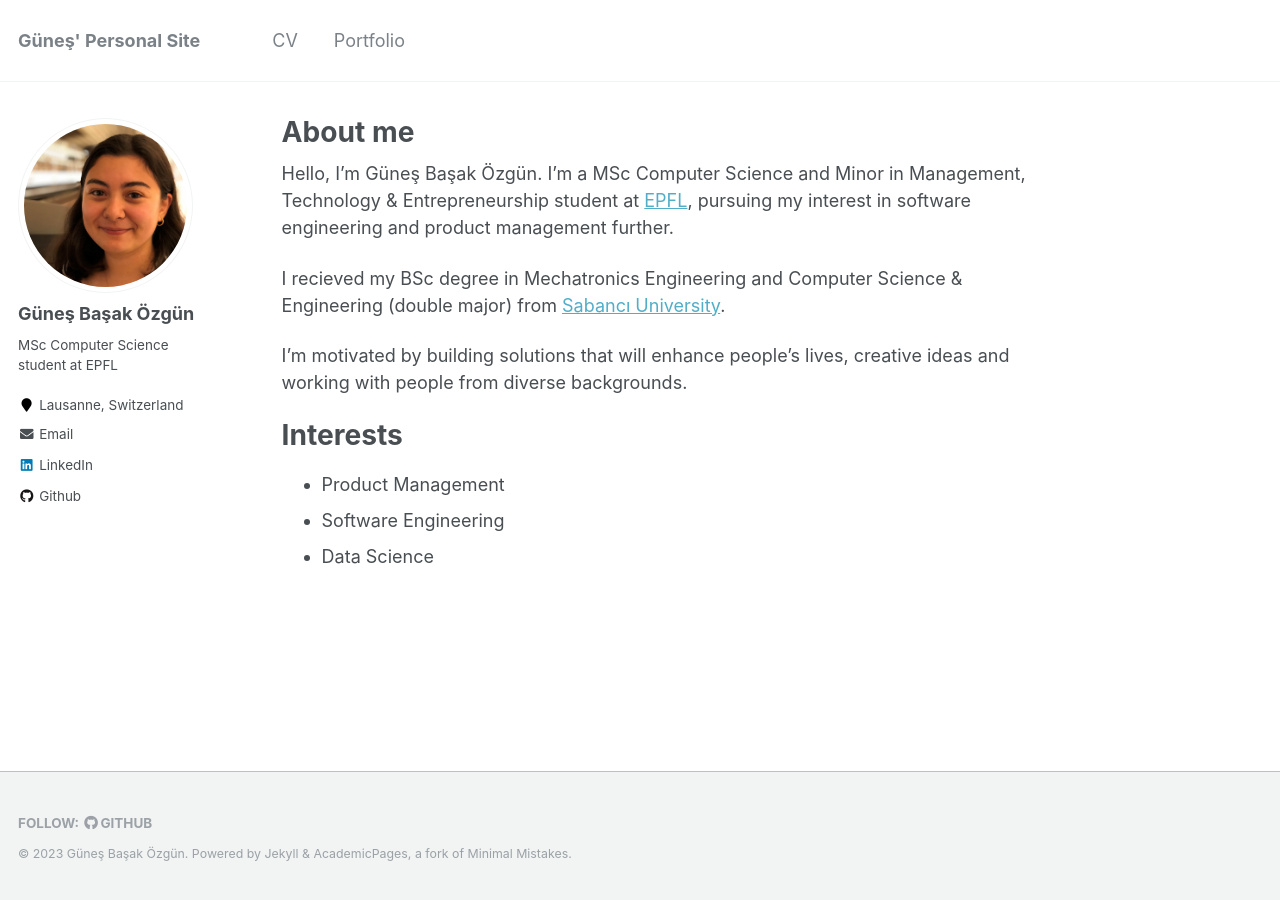
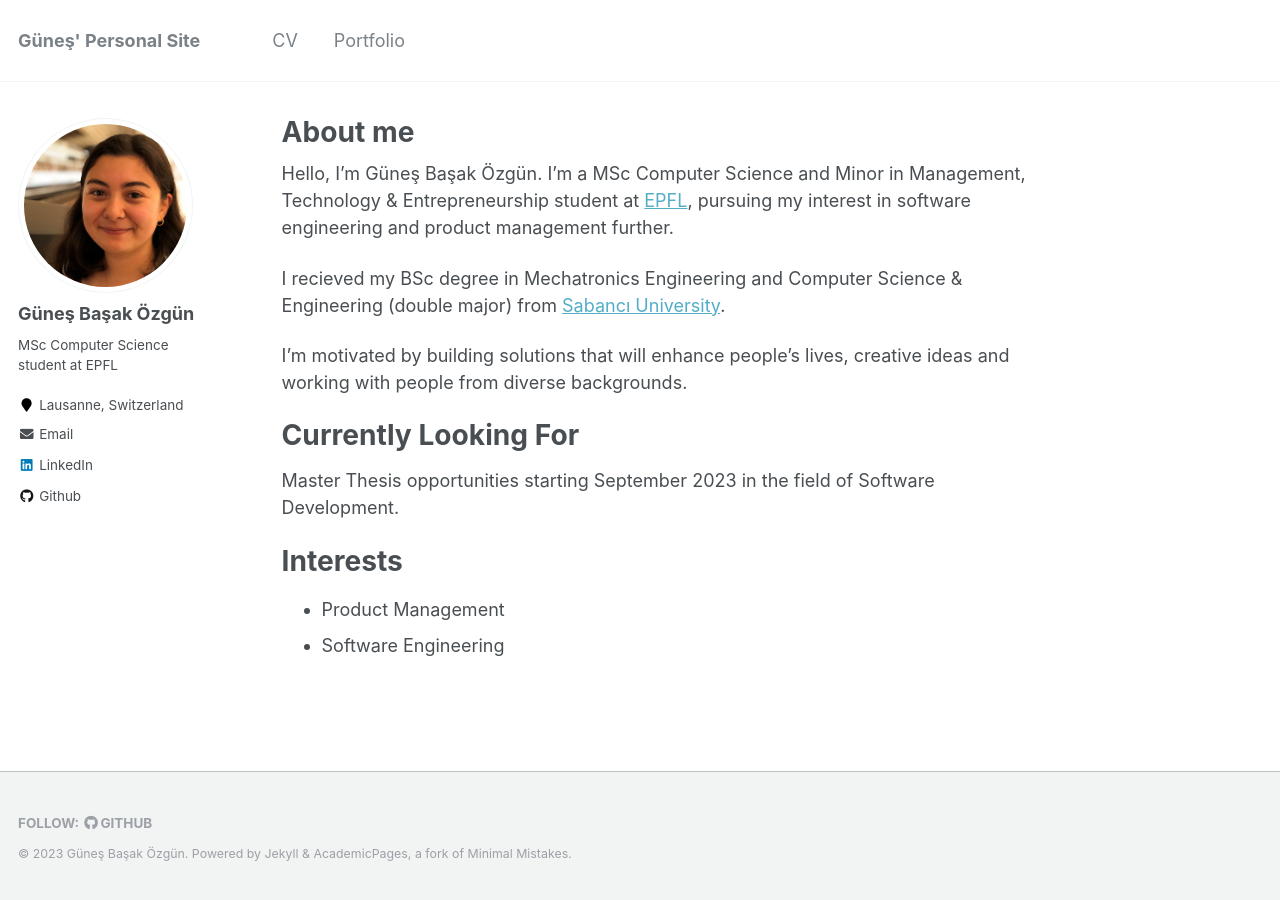
Before and after one commit to gozgun/gozgun.github.io, a Jekyll site: the page built from _pages/about.md, in a window 1280 px wide. Built offline with Jekyll 4.4.1, drawn with Linux system fonts in a browser that asks for light colours.

Commit message:
Updated CV

```diff
--- a/_pages/about.md
+++ b/_pages/about.md
@@ -14,8 +14,11 @@ I recieved my BSc degree in Mechatronics Engineering and Computer Science & Engi
 
 I'm motivated by building solutions that will enhance people's lives, creative ideas and working with people from diverse backgrounds.
 
+Currently Looking For
+======
+Master Thesis opportunities starting September 2023 in the field of Software Development.
+
 Interests
 ======
 - Product Management
 - Software Engineering
-- Data Science
```
Also changed, not shown: 1 other file.
